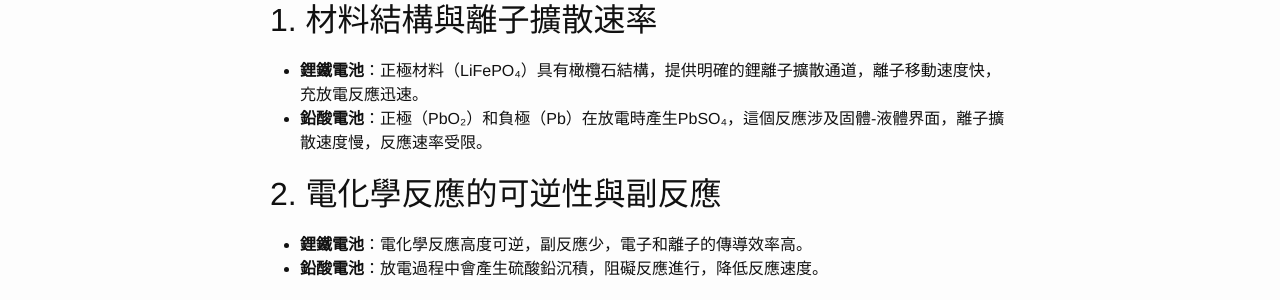
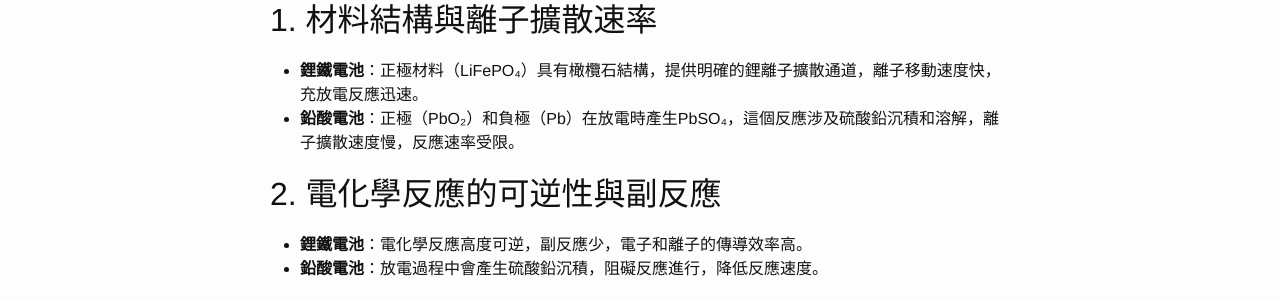
Before and after one commit to 1stbenz/1stbenz.github.io, a Jekyll site: the page built from _posts/2025-06-11-lithium-vs-lead-analysis.md, in a window 1280 px wide. Shown: the part 532-832 px from the top of the page. Built offline with Jekyll 4.4.1, drawn with Linux system fonts in a browser that asks for light colours.

Commit message:
Update 2025-06-11-lithium-vs-lead-analysis.md

```diff
--- a/_posts/2025-06-11-lithium-vs-lead-analysis.md
+++ b/_posts/2025-06-11-lithium-vs-lead-analysis.md
@@ -19,7 +19,7 @@ categories: Auto
 
 ## 1. 材料結構與離子擴散速率
 - **鋰鐵電池**：正極材料（LiFePO₄）具有橄欖石結構，提供明確的鋰離子擴散通道，離子移動速度快，充放電反應迅速。
-- **鉛酸電池**：正極（PbO₂）和負極（Pb）在放電時產生PbSO₄，這個反應涉及固體-液體界面，離子擴散速度慢，反應速率受限。
+- **鉛酸電池**：正極（PbO₂）和負極（Pb）在放電時產生PbSO₄，這個反應涉及硫酸鉛沉積和溶解，離子擴散速度慢，反應速率受限。
 
 ## 2. 電化學反應的可逆性與副反應
 - **鋰鐵電池**：電化學反應高度可逆，副反應少，電子和離子的傳導效率高。
```
